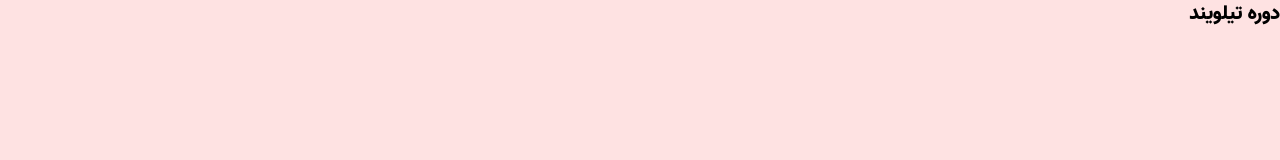
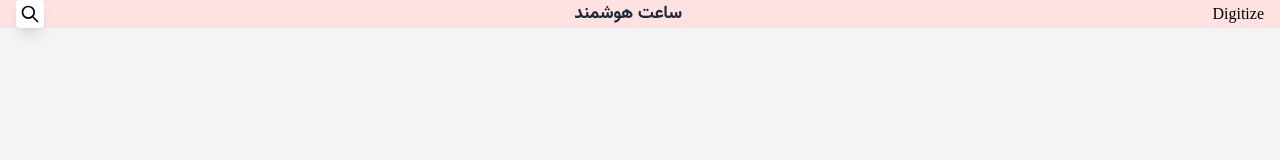
Before and after one commit to erfanmoulaee/Digitize-app, a website: page public/index.html in a window 1280 px wide. Drawn offline with Linux system fonts and the light colour scheme; a web font is replaced by a local one.

Commit message:
app-bar added

```diff
--- a/public/index.html
+++ b/public/index.html
@@ -7,7 +7,28 @@
     <title>Digitize App</title>
     <link rel="stylesheet" href="./bulid/tailwind.css" />
   </head>
-  <body class="bg-red-100">
-    <h1 class="text-xl font-black">دوره تیلویند</h1>
+  <body class="bg-gray-100">
+    <div class="mt-100 px-4 bg-red-100 flex justify-between items-center mb-6">
+      <div>Digitize</div>
+      <div class="text-lg font-bold text-slate-800">ساعت هوشمند</div>
+      <div
+        class="w-7 h-7 shadow-lg rounded bg-white flex justify-center items-center"
+      >
+        <svg
+          xmlns="http://www.w3.org/2000/svg"
+          class="h-5 w-5 stroke-state-800"
+          fill="none"
+          viewBox="0 0 24 24"
+          stroke="currentColor"
+          stroke-width="2"
+        >
+          <path
+            stroke-linecap="round"
+            stroke-linejoin="round"
+            d="M21 21l-6-6m2-5a7 7 0 11-14 0 7 7 0 0114 0z"
+          />
+        </svg>
+      </div>
+    </div>
   </body>
 </html>
```
Also changed, not shown: public/bulid/tailwind.css.
